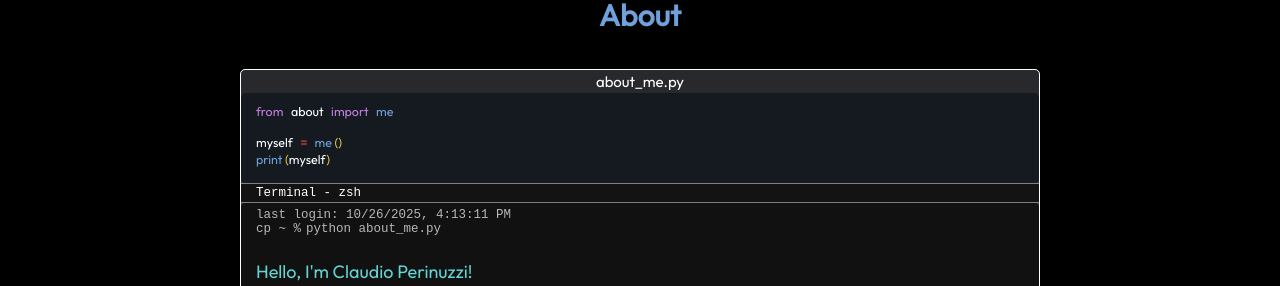
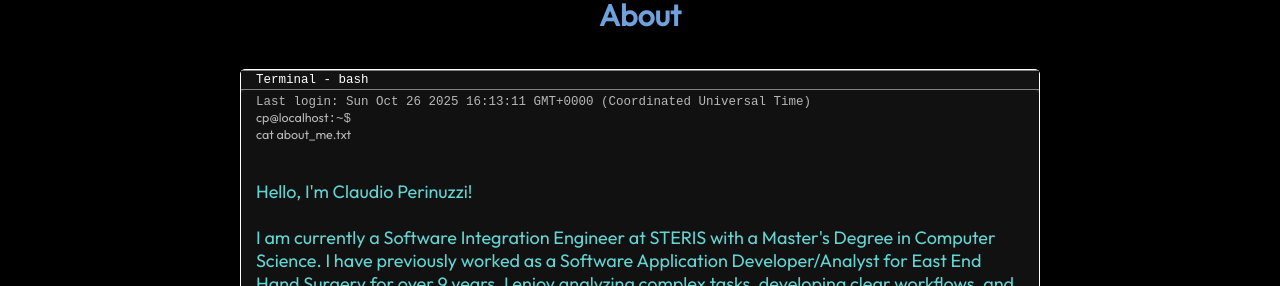
Before and after one commit to Claudio-Perinuzzi/portfolio-website, a React (Vite) app: page / in a window 1280 px wide. Shown: the part 374-660 px from the top of the page. Built offline with nearby package versions, Linux system fonts and the light colour scheme.

Commit message:
rewrote to include bash terminal and removed python file

```diff
--- a/src/components/About/About.jsx
+++ b/src/components/About/About.jsx
@@ -6,8 +6,8 @@ export const About = () => {
         <section id="about">
             <h1 className={styles.aboutHeader}>About</h1>
             <div className={styles.windowContainer}>
-                <div className={styles.tabHeader}>about_me.py</div>
-                    <div className={styles.ideContainer}>
+                {/* Old Legacy Python Terminal Commented out */}
+                {/* <div className={styles.ideContainer}>
                     <span className={styles.import}>from</span>{" "}
                     <span className={styles.variable}>about</span>{" "}
                     <span className={styles.import}>import</span>{" "}
@@ -23,12 +23,16 @@ export const About = () => {
                     <span className={styles.parenthesis}> (</span>
                     <span className={styles.variable}>myself</span>
                     <span className={styles.parenthesis}>)</span>
-                    </div>
-                <div className={styles.terminalHeader}>Terminal - zsh</div>
+                </div> */}
+                <div className={styles.terminalHeader}>Terminal - bash</div>
                 <div className={styles.terminal}>
-                    last login: {new Date().toLocaleString()}<br />
-                    cp ~ %
-                    <div className={styles.pythonCommand}>python about_me.py</div>
+                    Last login: {new Date().toString()}<br />
+                    <span className={styles.userTerminal}>cp@localhost</span>
+                    :~$
+                    {/* cp ~ %  */}
+                    {/* <div className={styles.pythonCommand}>python about_me.py</div> */}
+                    <div className={styles.bashCommand}>cat about_me.txt</div>
+
                     <br/>
                     <br/>
                     <div className= {styles.aboutText}>
```
Lines whose indentation alone changed are shown as unchanged.
